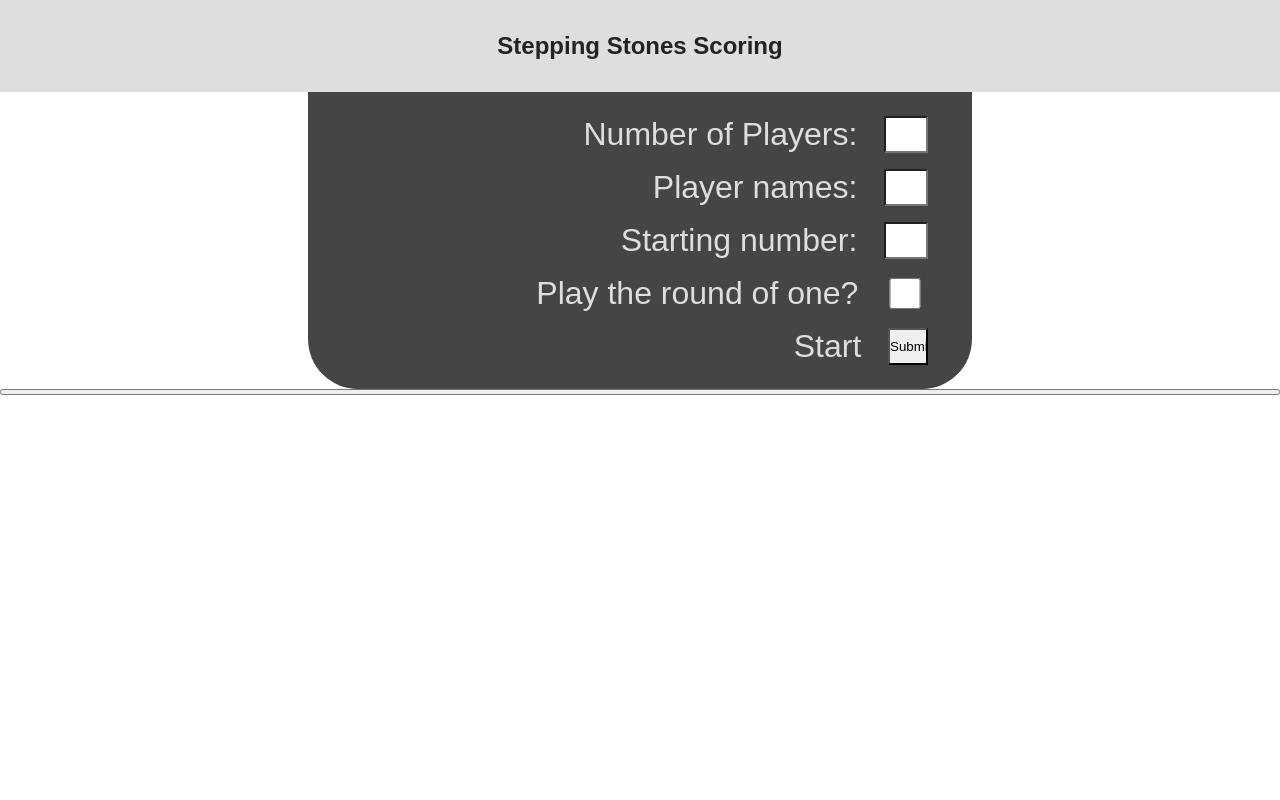
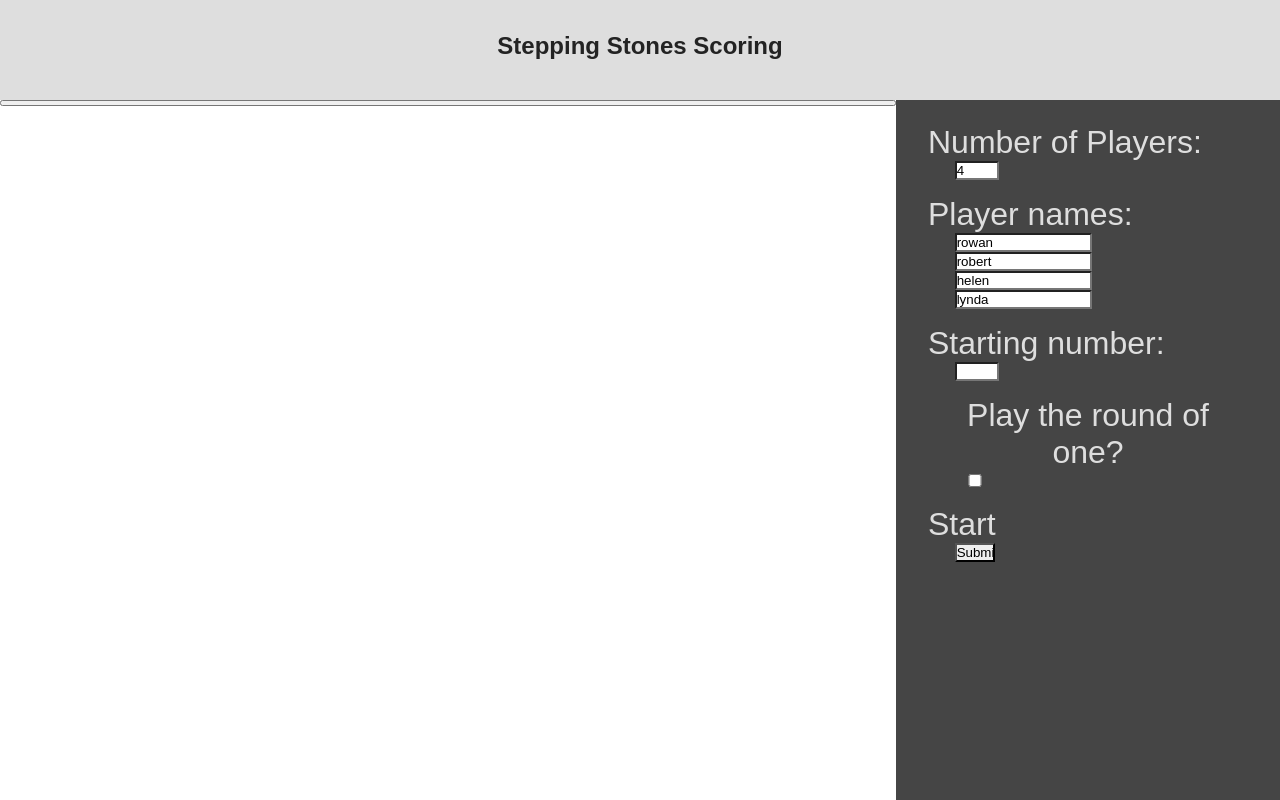
Before and after one commit to rowanlupton/stepping-stones, a React (Create React App) app: page / in a window 1280 px wide. Built offline with nearby package versions, Linux system fonts and the light colour scheme.

Commit message:
Fuss with page layout, make Wizard not crash the app when you change it

```diff
--- a/src/App.css
+++ b/src/App.css
@@ -16,6 +16,34 @@
   font-size: 1.5rem;
 }
 
+.App {
+  display: grid;
+  grid-template-rows: 100px auto;
+  grid-template-columns: auto 30vw;
+}
+
+header {
+  grid-column: 1 / 3;
+}
+
+.App #board, .App #wizard {
+  grid-row-start: 2;
+  width: 100%;
+  height: calc(100vh - 100px);
+}
+
+.App #board {
+  grid-column: 1 / 2;
+  overflow: scroll;
+}
+
+.App #wizard {
+  grid-column: 2 / 3;
+
+  background-color: #454545;
+  color: #dedede;
+}
+
 .Settings {
   display: flex;
   flex-direction: column;
@@ -25,10 +53,6 @@
   max-width: 600px;
   margin: 0 auto;
   padding: 1rem 2rem;
-  border-radius: 0 0 50px 50px;
-
-  background-color: #454545;
-  color: #dedede;
 
   font-size: 2rem;
 }
@@ -40,8 +64,8 @@
 
 .Settings label {
   display: flex;
-  flex-direction: row;
-  justify-content: flex-end;
+  flex-direction: column;
+  align-items: flex-start;
   width: 18em;
   max-width: 100%;
   margin: 0.25em auto;
@@ -52,8 +76,14 @@
   }
 }
 .Settings label input {
+  display: block;
   width: 3em;
   margin-left: 2em;
+}
+
+.Settings label input[type="text"] {
+  display: block;
+  width: 10em;
 }
 
 input {
@@ -74,7 +104,7 @@ input[type="checkbox"] {
     flex-direction: column;
 }
 
-.Row {
+.round {
     align-self: center;
 
     display: flex;
@@ -84,12 +114,12 @@ input[type="checkbox"] {
     margin: 5px 0;
 }
 
-.Row.name {
+.round.name {
   color: #dedede;
   word-wrap: break-word;
 }
 
-.Row .round-information {
+.round .round-information {
     display: flex;
     flex-direction: column;
     justify-content: center;
@@ -103,17 +133,17 @@ input[type="checkbox"] {
     margin-right: 3px;
 }
 
-.Row .round-information div.trump {
+.round .round-information div.trump {
     color: #000;
 }
 
-.Row .round-information div.trump[data-trump="hearts"],
-.Row .round-information div.trump[data-trump="diamonds"] {
+.round .round-information div.trump[data-trump="hearts"],
+.round .round-information div.trump[data-trump="diamonds"] {
     color: red;
 }
 
-.Row .round-information div.trump[data-trump="spades"],
-.Row .round-information div.trump[data-trump="clubs"] {
+.round .round-information div.trump[data-trump="spades"],
+.round .round-information div.trump[data-trump="clubs"] {
     color: black;
 }
 
--- a/src/App.js
+++ b/src/App.js
@@ -53,7 +53,7 @@ class Round extends Component {
 class WizardSettings extends Component {
   constructor(props) {
     super(props)
-    // this.state = {...props}
+    this.state = {...props}
 
     this.handleChange = this.handleChange.bind(this)
     this.handleSubmit = this.handleSubmit.bind(this)
@@ -68,26 +68,29 @@ class WizardSettings extends Component {
   }
   render () {
     const {
-      numberOfPlayers,
       startingNumber,
       toggleRoundOfOne
     } = this.props
+
+    let nameFields = this.state.players.map((player,i) =>
+      <input
+        type="text"
+        value={this.state.players[i].name}
+        onChange={this.handleChange}
+        key={i}
+        data-index={i} />
+    )
+
     return  <form onSubmit={this.handleSubmit} className="Settings">
               <label>Number of Players:
                 <input
                   type="number"
                   name="numberOfPlayers"
                   onChange={this.handleChange}
-                  value={numberOfPlayers} />
+                  value={this.state.players.length} />
               </label>
               <label>Player names:
-              {[...Array(numberOfPlayers)].map((player,i) =>
-                <input
-                  type="text"
-                  onChange={this.handleChange}
-                  key={i}
-                  data-index={i} />
-              )}
+              {nameFields}
               </label>
               <label>Starting number:
                 <input
@@ -122,16 +125,42 @@ class Wizard extends Component {
   constructor (props) {
     super(props)
     this.state = {...props}
+
+    this.updateSettings = this.updateSettings.bind(this)
+    this.applySettings = this.applySettings.bind(this)
   }
   handleSubmit(e) {
     e.preventDefault()
     document.querySelector('#roundWizard label').innerText = "hello"
   }
+
+  updateSettings (event) {
+    const t = event.target
+    // not using the ~~fancy~~ syntax here for consistency with `value`
+    const name = t.name
+    const value = t.type === 'checkbox' ? t.checked : Number(t.value)
+
+    if (t.type === 'text') {
+      let players = this.state.players
+      players[t.dataset.index] = {'name': t.value}
+      this.setState({players: players})
+    } else {
+      this.setState({[name]: value});
+    }
+  }
+  applySettings (event) {
+    this.setState((settings) => ({settings: true}))
+  }
+
   render () {
     return (
-      <WizardSettings
-
-      />
+      <div id="wizard">
+        <WizardSettings
+          players = {this.state.players}
+          updateSettings={this.updateSettings}
+          applySettings={this.applySettings}
+        />
+      </div>
     )
   }
 }
@@ -198,7 +227,7 @@ class App extends Component {
   constructor (props) {
     super(props)
     this.state = {
-      players: [new Player({name: "rowan"}), new Player({name: "nicki"}), new Player({name: "lynda"})],
+      players: [new Player({name: "rowan"}), new Player({name: "robert"}), new Player({name: "helen"}), new Player({name: "lynda"})],
       startingNumberOfCards: 7,
       roundOfOne: true
     }
@@ -210,7 +239,9 @@ class App extends Component {
         <header className="App-header">
           <h1 className="App-title">Stepping Stones Scoring</h1>
         </header>
-        <Wizard />
+        <Wizard
+          players = {this.state.players}
+        />
         <Board
           startingNumberOfCards = {this.state.startingNumberOfCards}
           roundOfOne = {this.state.roundOfOne}
```
